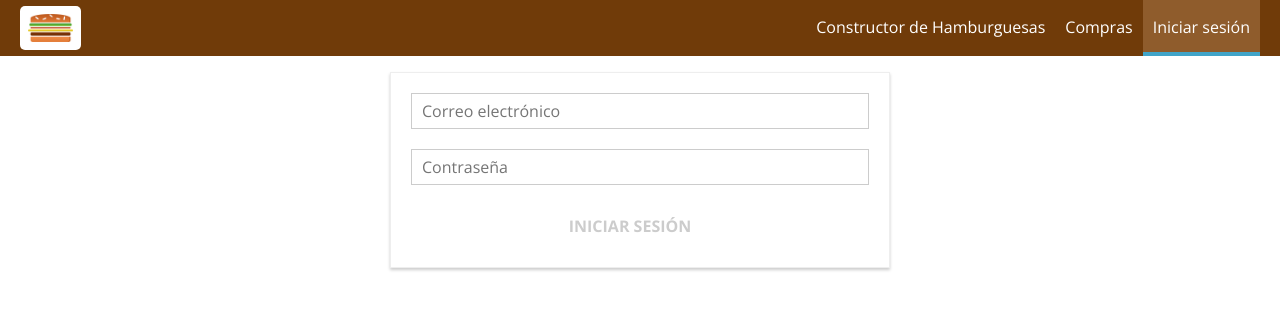
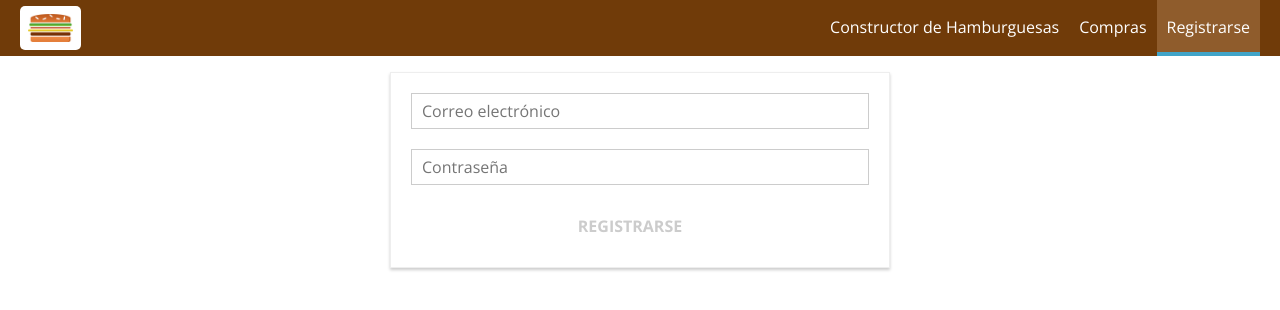
Before and after one commit to egarcia1997/burguer-builder, a React (Create React App) app: page /auth in a window 1280 px wide. Shown: the top 310 px of the page. Built offline with nearby package versions, Linux system fonts and the light colour scheme.

Commit message:
correccion de errores

```diff
--- a/src/components/Navigation/NavigationItems/NavigationItems.js
+++ b/src/components/Navigation/NavigationItems/NavigationItems.js
@@ -7,7 +7,7 @@ const NavigationItems = (props) => {
         <ul className={estilos.NavigationItems}>
             <NavigationItem link="/">Constructor de Hamburguesas</NavigationItem>
             <NavigationItem link="/orders">Compras</NavigationItem>
-            <NavigationItem link="/auth">Iniciar sesión</NavigationItem>
+            <NavigationItem link="/auth">Registrarse</NavigationItem>
         </ul>
     );
 }
--- a/src/containers/Auth/Auth.js
+++ b/src/containers/Auth/Auth.js
@@ -111,7 +111,7 @@ class Auth extends Component {
                 <form className={estilos.Auth} onSubmit={this.submitHandler}>
                     {form}
                     <Button tipo="Success" disabled={!this.state.formIsValid}>
-                        INICIAR SESIÓN
+                        REGISTRARSE
                     </Button>
                 </form>
             </div>
```
